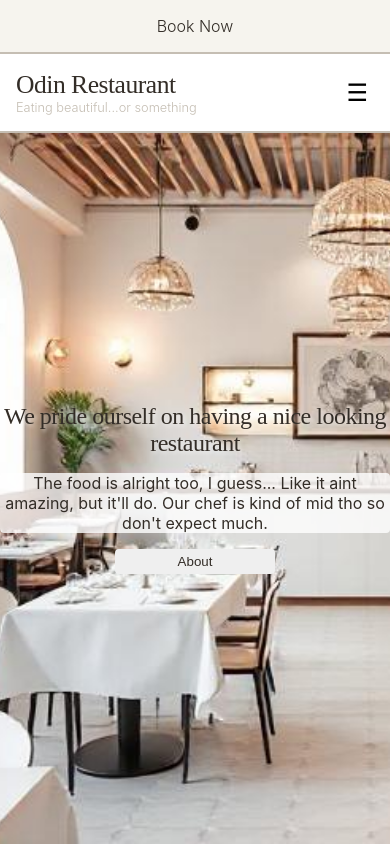
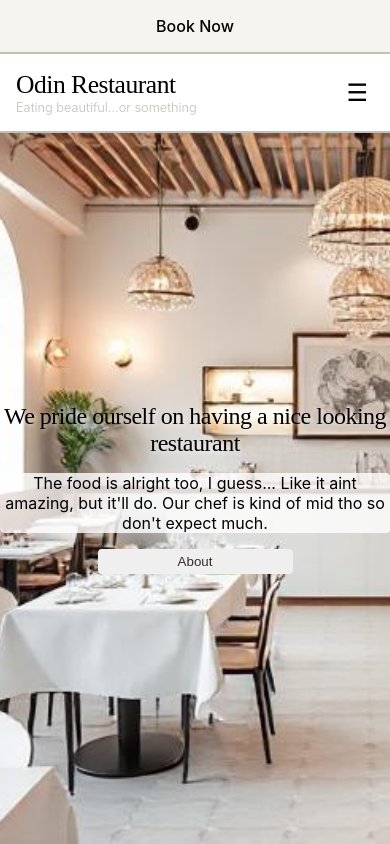
Before and after one commit to Liam-JL/odin-resturant-page, a website built with webpack: page src/template.html in a window 390 px wide. Built offline with nearby package versions, Linux system fonts and the light colour scheme.

Commit message:
make homepage more responsive

```diff
--- a/src/styles.css
+++ b/src/styles.css
@@ -31,27 +31,34 @@ time, mark, audio, video {
     --subtext-color: rgba()
 }
 
+h1, h2, h3 {
+    font-family: 'DM Serif Display', serif;
+    font-weight: 400;
+    letter-spacing: -0.5px;
+}
+
+.active {
+    display: flex;
+}
+
+.inactive {
+    display: none;
+}
+
 body {
     font-family: 'Inter', sans-serif;
     font-weight: 300;
-    color: var(--text-color);
-    margin: 0;
     height: 100vh;
     display: grid;
     grid-template-columns: 1fr;
     grid-template-rows: auto 1fr;
 }
 
-h1, h2, h3 {
-    font-family: 'DM Serif Display', serif;
-    font-weight: 400;
-    letter-spacing: -0.5px;
-}
-
 .header__upper {
     padding: 1rem;
     text-align: center;
     background-color: var(--primary-accent);
+    font-weight: 500;
 }
 
 .header__hero {
@@ -81,7 +88,7 @@ h1, h2, h3 {
     border: none;
     grid-area: sidebar-btn;
     font-size: x-large;
-    justify-self: end
+    justify-self: end;
 }
 
 .bg-img {
@@ -94,11 +101,9 @@ h1, h2, h3 {
     display: grid;
     grid-template-columns: 1fr;
     text-align: center;
-    align-items: center;
-}
-
-.main__container {
-    display: grid;
+    align-content: center;
+    justify-content: center;
+    justify-items: center;
     gap: 1rem;
 }
 
@@ -111,7 +116,6 @@ h1, h2, h3 {
 .main__subtext {
     font-weight: 400;
     background-color: rgba(255, 255, 255, 0.8);
-    justify-self: center;
     border-radius: 4px;
 }
 
@@ -119,9 +123,10 @@ h1, h2, h3 {
     border-radius: 4px;
     border: var(--text-color);
     color: var(--text-color);
-    width: 10rem;
     padding: 0.3rem;
-    justify-self: center;
+    width: 50%;
+    min-width: 150px;
+    max-width: 300px;
 }
 
 .sidebar {
@@ -136,7 +141,7 @@ h1, h2, h3 {
     transition: right 0.3s ease-in-out;
     padding: 1rem;
     gap: 1rem;
-    display: flex;
+    /* display: flex; */
     flex-direction: column;
   }
 
@@ -171,8 +176,6 @@ h1, h2, h3 {
     border: none;
 }
 
-
-
 @media (min-width: 1024px) {
     /* Styles for standard desktops */
 
--- a/src/template.html
+++ b/src/template.html
@@ -17,13 +17,11 @@
         </section>
     </header>
     <main class="main bg-img">
-        <div class="main__container">
-            <h2 class="main__header">We pride ourself on having a nice looking restaurant</h2>
-            <p class="main__subtext">The food is alright too, I guess... Like it aint amazing, but it'll do. Our chef is kind of mid tho so don't expect much.</p>
-            <button class="main__about-btn">About</button>
-        </div>
+        <h2 class="main__header">We pride ourself on having a nice looking restaurant</h2>
+        <p class="main__subtext">The food is alright too, I guess... Like it aint amazing, but it'll do. Our chef is kind of mid tho so don't expect much.</p>
+        <button class="main__about-btn">About</button>
     </main>
-    <aside class="sidebar">
+    <aside class="sidebar inactive">
         <button class="sidebar__btn sidebar__btn--close">
             <svg xmlns="http://www.w3.org/2000/svg" width="16" height="16" fill="currentColor" class="bi bi-x-circle" viewBox="0 0 16 16">
                 <path d="M8 15A7 7 0 1 1 8 1a7 7 0 0 1 0 14m0 1A8 8 0 1 0 8 0a8 8 0 0 0 0 16"/>
```
